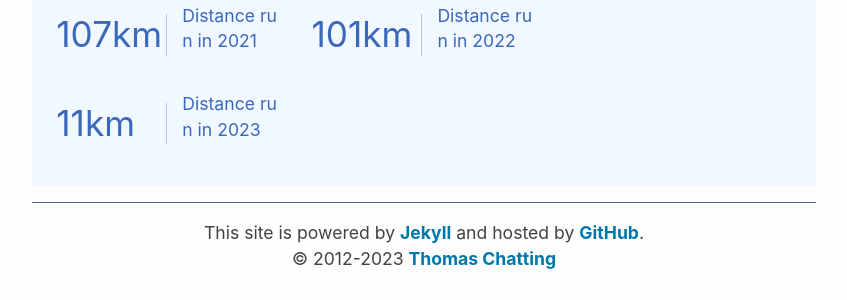
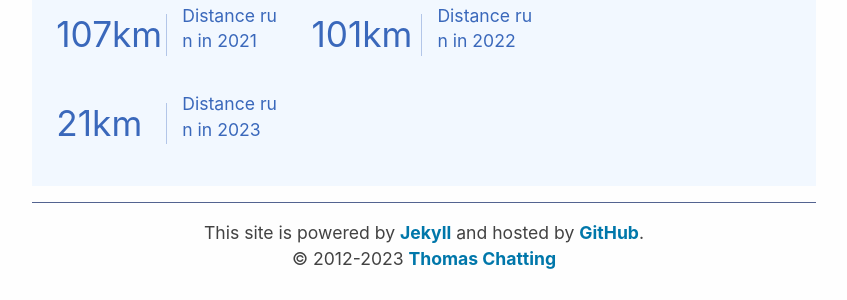
Before and after one commit to tomchatting/tomchatting.github.io, a Jekyll site: the page built from running.md, in a window 1280 px wide. Shown: the part 578-878 px from the top of the page, without its empty margins (216-1063 px from the left). Built offline with Jekyll 4.4.1, drawn with Linux system fonts in a browser that asks for light colours.

Commit message:
Update running.md

```diff
--- a/running.md
+++ b/running.md
@@ -18,6 +18,6 @@ permalink: /running/
     <div class=running-stats>
         <p><span>107km</span> <span>Distance run in 2021</span></p>
         <p><span>101km</span> <span>Distance run in 2022</span></p>
-        <p><span>11km</span> <span>Distance run in 2023</span></p>
+        <p><span>21km</span> <span>Distance run in 2023</span></p>
     </div>
 </section>
```
